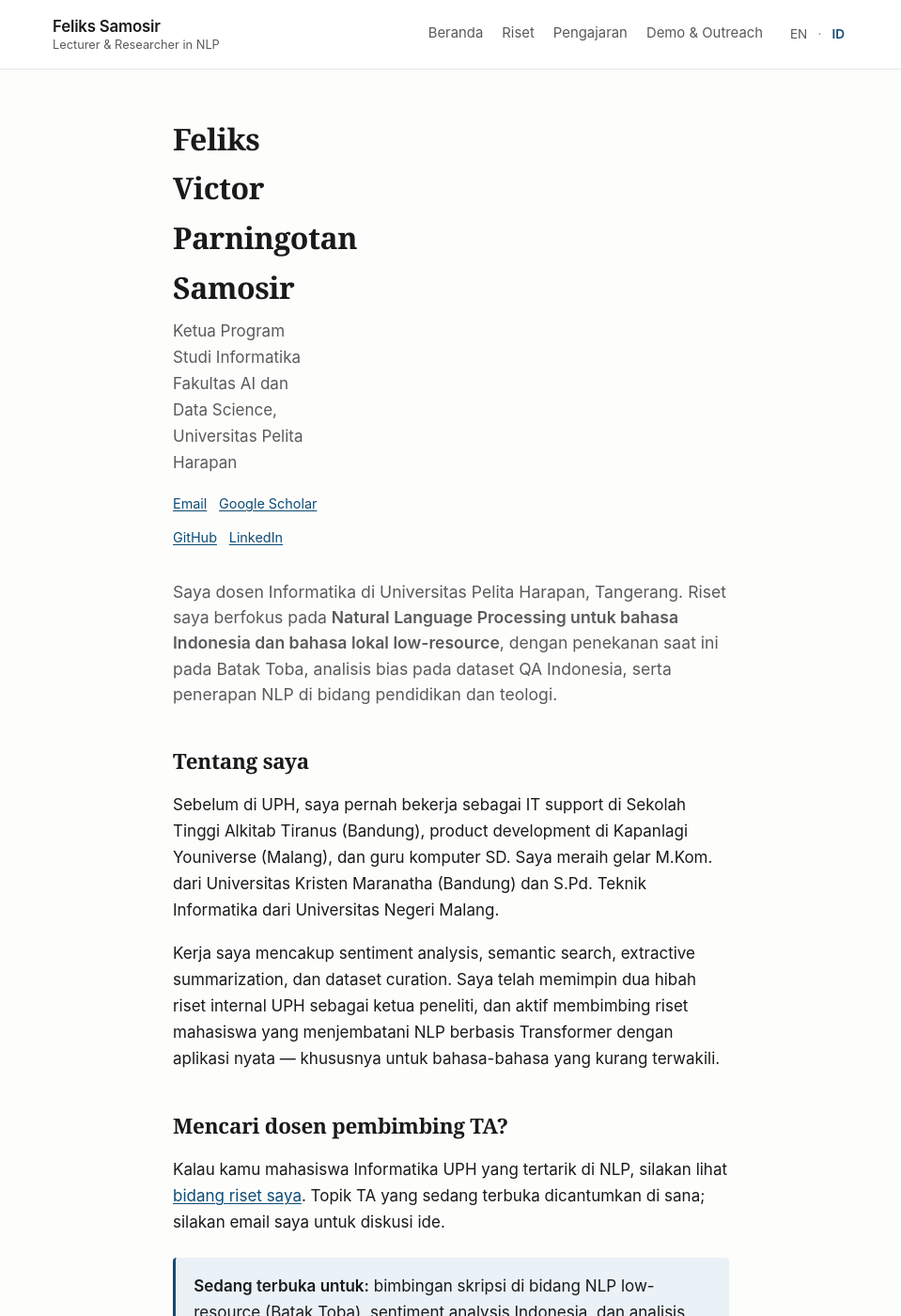
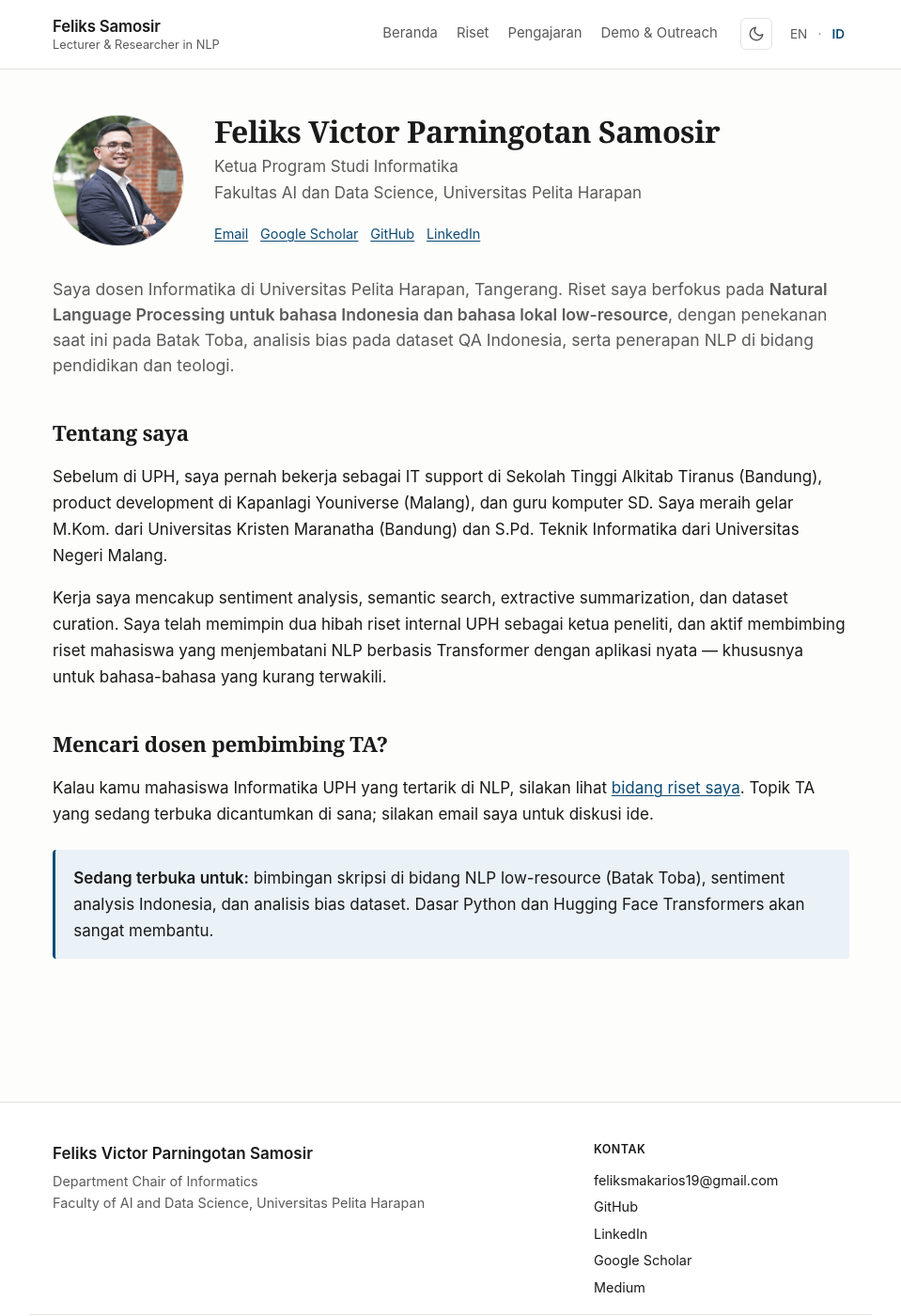
Before and after one commit to FeliksMakarios/feliksmakarios.github.io, a Jekyll site: the page built from id/index.md, in a window 1280 px wide and 1400 px high. Shown: the whole window at 94% size, without its empty margins (160-1119 px from the left). Built offline with Jekyll 4.4.1, drawn with Linux system fonts in a browser that asks for light colours.

Commit message:
Add profile photo, add dark/mode toggle, and content width

```diff
--- a/_includes/footer.html
+++ b/_includes/footer.html
@@ -20,3 +20,16 @@
     <p>© {{ 'now' | date: '%Y' }} {{ site.author.short_name }}. {% if lang == 'id' %}Dibuat dengan Jekyll. Sumber di{% else %}Built with Jekyll. Source on{% endif %} <a href="https://github.com/{{ site.author.github }}/{{ site.author.github | downcase }}.github.io">GitHub</a>.</p>
   </div>
 </footer>
+
+<script>
+  (function() {
+    var btn = document.getElementById('theme-toggle');
+    if (!btn) return;
+    btn.addEventListener('click', function() {
+      var current = document.documentElement.getAttribute('data-theme');
+      var next = current === 'dark' ? 'light' : 'dark';
+      document.documentElement.setAttribute('data-theme', next);
+      try { localStorage.setItem('theme', next); } catch(e) {}
+    });
+  })();
+</script>
--- a/_includes/head.html
+++ b/_includes/head.html
@@ -19,4 +19,17 @@
   <link rel="alternate" hreflang="id" href="{{ site.url }}/id/">
 
   <link rel="stylesheet" href="/assets/css/main.css">
+
+  <!-- Theme init: run synchronously before body paints to prevent flash -->
+  <script>
+    (function() {
+      try {
+        var t = localStorage.getItem('theme');
+        if (!t) {
+          t = window.matchMedia('(prefers-color-scheme: dark)').matches ? 'dark' : 'light';
+        }
+        document.documentElement.setAttribute('data-theme', t);
+      } catch(e) {}
+    })();
+  </script>
 </head>
--- a/_includes/nav.html
+++ b/_includes/nav.html
@@ -4,11 +4,13 @@
   {% assign nav_research = 'Riset' %}
   {% assign nav_teaching = 'Pengajaran' %}
   {% assign nav_demos = 'Demo & Outreach' %}
+  {% assign toggle_label = 'Ganti tema' %}
 {% else %}
   {% assign nav_home = 'About' %}
   {% assign nav_research = 'Research' %}
   {% assign nav_teaching = 'Teaching' %}
   {% assign nav_demos = 'Demos & Outreach' %}
+  {% assign toggle_label = 'Toggle theme' %}
 {% endif %}
 
 <header class="site-header">
@@ -25,10 +27,22 @@
       <a href="/{{ lang }}/demos/" {% if page.url contains '/demos' %}aria-current="page"{% endif %}>{{ nav_demos }}</a>
     </nav>
 
-    <div class="lang-switch" aria-label="Language">
-      <a href="/en/{{ page.slug }}{% if page.slug %}/{% endif %}" {% if lang == 'en' %}aria-current="true"{% endif %}>EN</a>
-      <span aria-hidden="true">·</span>
-      <a href="/id/{{ page.slug }}{% if page.slug %}/{% endif %}" {% if lang == 'id' %}aria-current="true"{% endif %}>ID</a>
+    <div class="site-controls">
+      <button class="theme-toggle" id="theme-toggle" type="button" aria-label="{{ toggle_label }}" title="{{ toggle_label }}">
+        <svg class="icon icon-sun" width="18" height="18" viewBox="0 0 24 24" fill="none" stroke="currentColor" stroke-width="2" stroke-linecap="round" stroke-linejoin="round" aria-hidden="true">
+          <circle cx="12" cy="12" r="4"/>
+          <path d="M12 2v2M12 20v2M4.93 4.93l1.41 1.41M17.66 17.66l1.41 1.41M2 12h2M20 12h2M4.93 19.07l1.41-1.41M17.66 6.34l1.41-1.41"/>
+        </svg>
+        <svg class="icon icon-moon" width="18" height="18" viewBox="0 0 24 24" fill="none" stroke="currentColor" stroke-width="2" stroke-linecap="round" stroke-linejoin="round" aria-hidden="true">
+          <path d="M21 12.79A9 9 0 1 1 11.21 3 7 7 0 0 0 21 12.79z"/>
+        </svg>
+      </button>
+
+      <div class="lang-switch" aria-label="Language">
+        <a href="/en/{{ page.slug }}{% if page.slug %}/{% endif %}" {% if lang == 'en' %}aria-current="true"{% endif %}>EN</a>
+        <span aria-hidden="true">·</span>
+        <a href="/id/{{ page.slug }}{% if page.slug %}/{% endif %}" {% if lang == 'id' %}aria-current="true"{% endif %}>ID</a>
+      </div>
     </div>
   </div>
 </header>
--- a/assets/css/main.scss
+++ b/assets/css/main.scss
@@ -17,14 +17,28 @@
   --font-serif: "Iowan Old Style", "Charter", "Source Serif Pro", Georgia, serif;
   --font-mono: ui-monospace, SFMono-Regular, Menlo, Consolas, monospace;
 
-  --measure: 40rem;        /* ~640px reading column */
-  --measure-wide: 56rem;   /* wider content blocks */
+  --measure: 56rem;          /* content column width (aligned with header) */
+  --measure-narrow: 40rem;   /* optional narrow column for future use */
   --radius: 6px;
   --shadow-sm: 0 1px 2px rgba(0,0,0,0.04);
 }
 
+/* Dark mode via explicit attribute (set by JS) */
+[data-theme="dark"] {
+  --color-bg: #121212;
+  --color-surface: #1a1a1a;
+  --color-text: #ececec;
+  --color-muted: #a8a8a8;
+  --color-subtle: #7a7a7a;
+  --color-border: #2a2a2a;
+  --color-accent: #7ab8e0;
+  --color-accent-soft: #1e2a35;
+  --shadow-sm: 0 1px 2px rgba(0,0,0,0.3);
+}
+
+/* Fallback for no-JS: respect system preference */
 @media (prefers-color-scheme: dark) {
-  :root {
+  :root:not([data-theme]) {
     --color-bg: #121212;
     --color-surface: #1a1a1a;
     --color-text: #ececec;
@@ -47,6 +61,7 @@ body {
   color: var(--color-text);
   background: var(--color-bg);
   -webkit-font-smoothing: antialiased;
+  transition: background-color 0.2s ease, color 0.2s ease;
 }
 img { max-width: 100%; height: auto; display: block; }
 a {
@@ -66,7 +81,7 @@ a:hover { text-decoration-thickness: 2px; }
   z-index: 10;
 }
 .site-header-inner {
-  max-width: var(--measure-wide);
+  max-width: var(--measure);
   margin: 0 auto;
   padding: 1.1rem 1.5rem;
   display: flex;
@@ -110,6 +125,43 @@ a:hover { text-decoration-thickness: 2px; }
   color: var(--color-text);
   border-bottom-color: var(--color-accent);
 }
+
+/* Right-side cluster: theme toggle + language switcher */
+.site-controls {
+  display: flex;
+  align-items: center;
+  gap: 0.9rem;
+}
+
+.theme-toggle {
+  background: transparent;
+  border: 1px solid var(--color-border);
+  color: var(--color-muted);
+  border-radius: var(--radius);
+  width: 34px;
+  height: 34px;
+  display: inline-flex;
+  align-items: center;
+  justify-content: center;
+  cursor: pointer;
+  padding: 0;
+  transition: color 0.15s, border-color 0.15s, background-color 0.15s;
+}
+.theme-toggle:hover {
+  color: var(--color-text);
+  border-color: var(--color-accent);
+}
+.theme-toggle:focus-visible {
+  outline: 2px solid var(--color-accent);
+  outline-offset: 2px;
+}
+.theme-toggle .icon { display: none; }
+/* When in dark mode, show sun icon (click to go light) */
+[data-theme="dark"] .theme-toggle .icon-sun { display: inline-block; }
+/* When in light mode (explicit or default), show moon icon (click to go dark) */
+[data-theme="light"] .theme-toggle .icon-moon,
+:root:not([data-theme]) .theme-toggle .icon-moon { display: inline-block; }
+
 .lang-switch {
   font-size: 0.85rem;
   color: var(--color-subtle);
@@ -180,15 +232,14 @@ a:hover { text-decoration-thickness: 2px; }
 
 /* ---------- Hero (home page) ---------- */
 .hero {
-  display: grid;
-  grid-template-columns: 1fr;
-  gap: 1.5rem;
+  display: flex;
+  flex-wrap: wrap;
+  gap: 2rem;
+  align-items: flex-start;
   margin-bottom: 2rem;
 }
-@media (min-width: 640px) {
-  .hero { grid-template-columns: 160px 1fr; gap: 2rem; align-items: start; }
-}
 .hero-photo {
+  flex: 0 0 140px;
   width: 140px;
   height: 140px;
   border-radius: 50%;
@@ -196,11 +247,16 @@ a:hover { text-decoration-thickness: 2px; }
   border: 1px solid var(--color-border);
   background: var(--color-accent-soft);
 }
+.hero-text {
+  flex: 1 1 320px;
+  min-width: 0;
+}
 .hero-text h1 {
   font-family: var(--font-serif);
   font-size: 2rem;
   margin: 0 0 0.3rem;
   letter-spacing: -0.015em;
+  line-height: 1.15;
 }
 .hero-role {
   color: var(--color-muted);
@@ -253,7 +309,6 @@ a:hover { text-decoration-thickness: 2px; }
   margin-right: 0.3rem;
 }
 
-/* Wide card (single column) for demos with thumbnails */
 .card-demo {
   display: grid;
   grid-template-columns: 1fr;
@@ -292,7 +347,7 @@ a:hover { text-decoration-thickness: 2px; }
   background: var(--color-surface);
 }
 .footer-inner {
-  max-width: var(--measure-wide);
+  max-width: var(--measure);
   margin: 0 auto;
   padding: 2.5rem 1.5rem 1rem;
   display: grid;
@@ -333,7 +388,7 @@ a:hover { text-decoration-thickness: 2px; }
 }
 .footer-links a:hover { color: var(--color-accent); text-decoration: underline; }
 .footer-meta {
-  max-width: var(--measure-wide);
+  max-width: var(--measure);
   margin: 0 auto;
   padding: 1rem 1.5rem 2rem;
   color: var(--color-subtle);
```
Also changed, not shown: assets/img/feliks.jpg (added).
